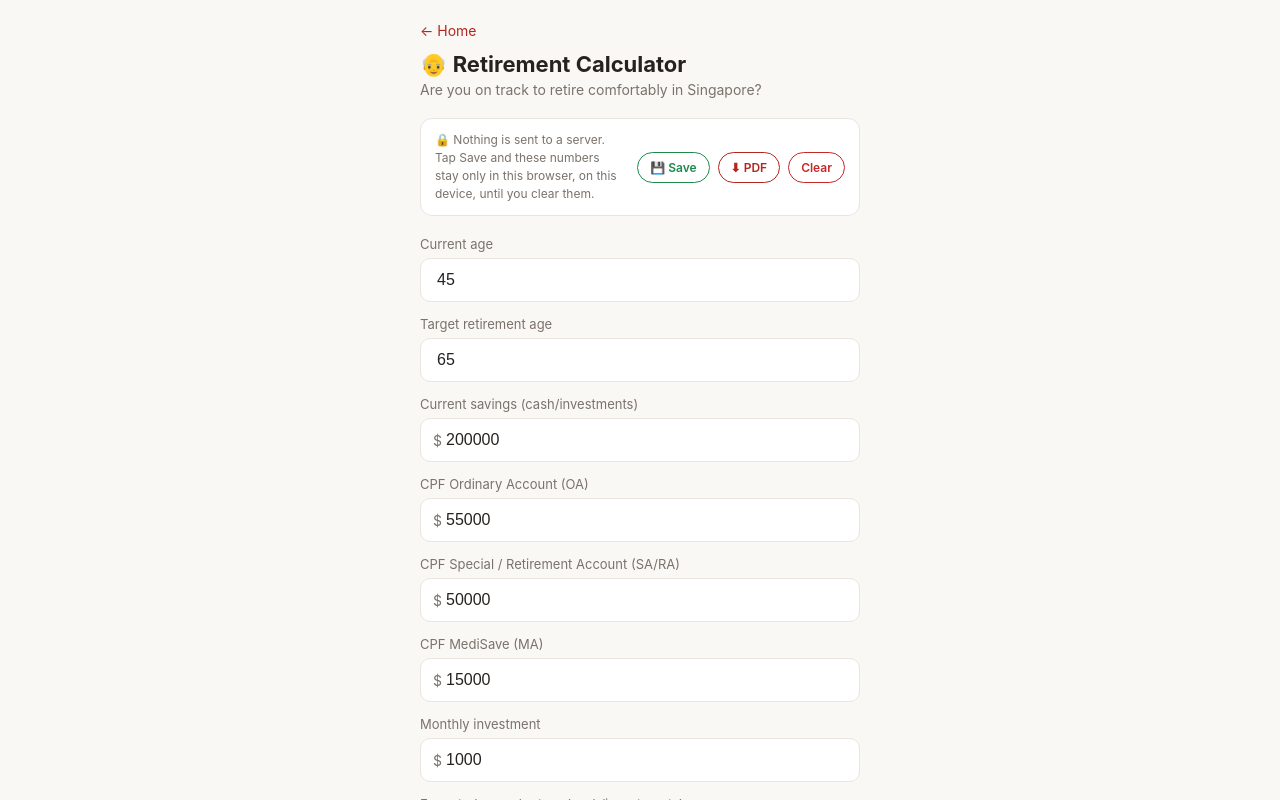
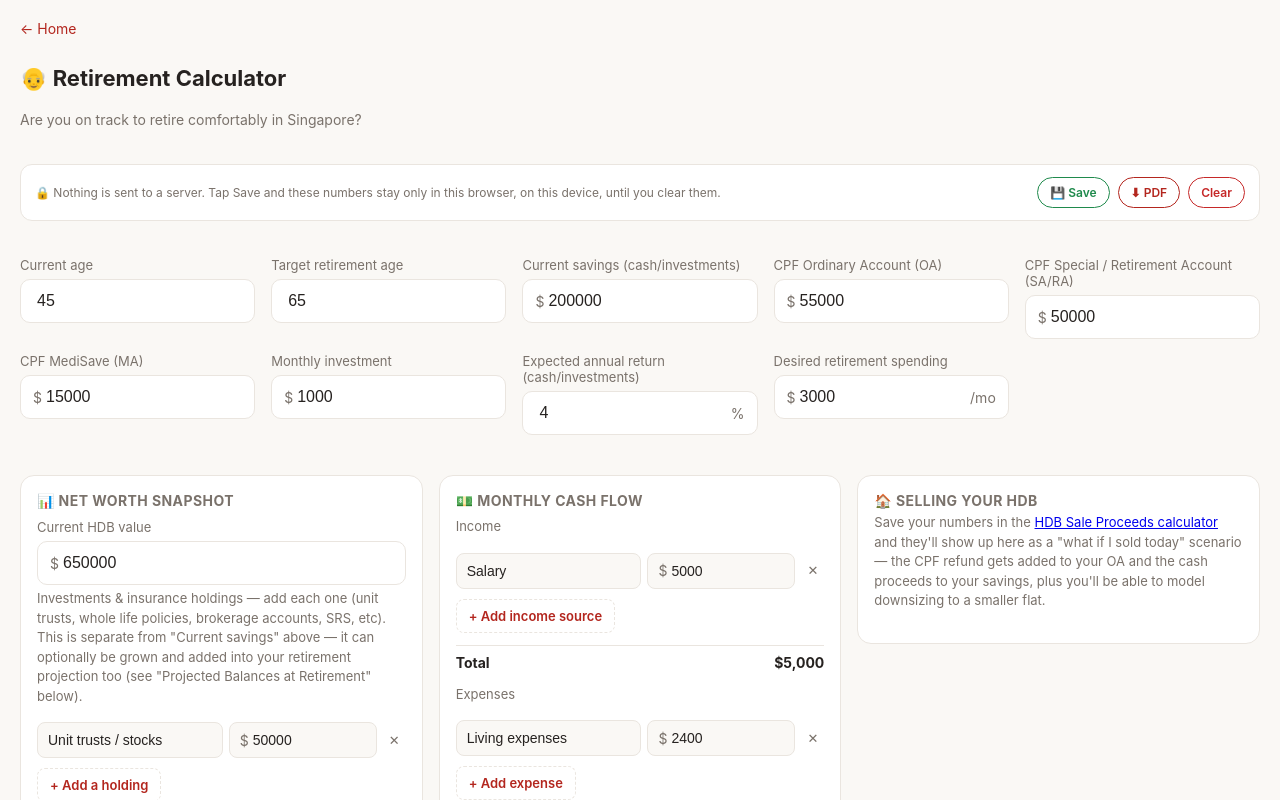
Before and after one commit to macmelvin/SG-Money-CPF-HDB-Calculator, a React (Vite) app: page /retirement-calculator in a window 1280 px wide. Shown: the top 800 px of the page. Built offline with nearby package versions, Linux system fonts and the light colour scheme.

Commit message:
Add multi-column desktop layout for calculator pages

```diff
--- a/src/App.css
+++ b/src/App.css
@@ -163,6 +163,43 @@
   }
   .calc-actions {
     justify-content: flex-start;
+  }
+}
+
+/* Desktop: calculator pages widen and lay their cards out in 2-4 columns instead of one
+   long single-column scroll, so more is visible at once without losing the inputs at the
+   top. Only kicks in for calculator pages (.app:has(.calc-page)) — the Home page keeps its
+   narrow, centered mobile-app look at any width. Everything that should stay full-width
+   (the header, the input form, the disclaimer, the "other calculators" nav) is pinned across
+   every column; only the result cards themselves flow into the grid. */
+@media (min-width: 640px) {
+  .app:has(.calc-page) {
+    max-width: 1360px;
+  }
+  .calc-page {
+    display: grid;
+    grid-template-columns: repeat(auto-fit, minmax(300px, 1fr));
+    align-items: start;
+    gap: 16px;
+  }
+  .calc-page > .back-link,
+  .calc-page > h1,
+  .calc-page > .subtitle,
+  .calc-page > .privacy-note,
+  .calc-page > .form-grid,
+  .calc-page > .disclaimer,
+  .calc-page > .other-calcs {
+    grid-column: 1 / -1;
+  }
+  .calc-page > .result-card {
+    margin-bottom: 0;
+  }
+  /* The input fields above the cards also stop stretching full-width — same auto-fit
+     approach, just with a narrower minimum since these are single number inputs. */
+  .calc-page > .form-grid {
+    display: grid;
+    grid-template-columns: repeat(auto-fit, minmax(220px, 1fr));
+    gap: 14px 16px;
   }
 }
 
```
